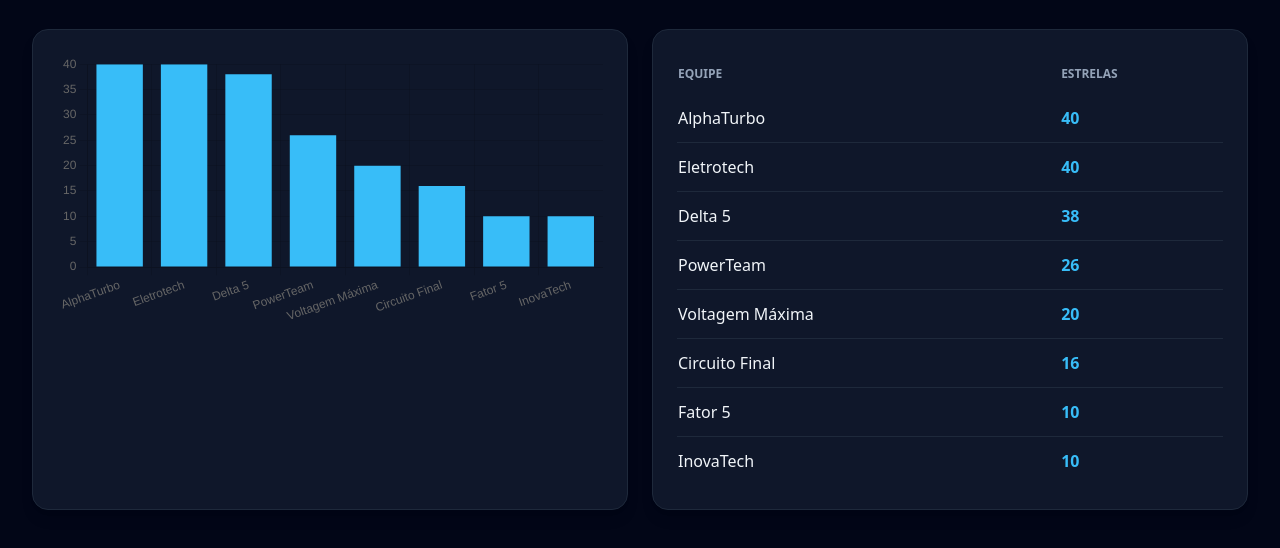
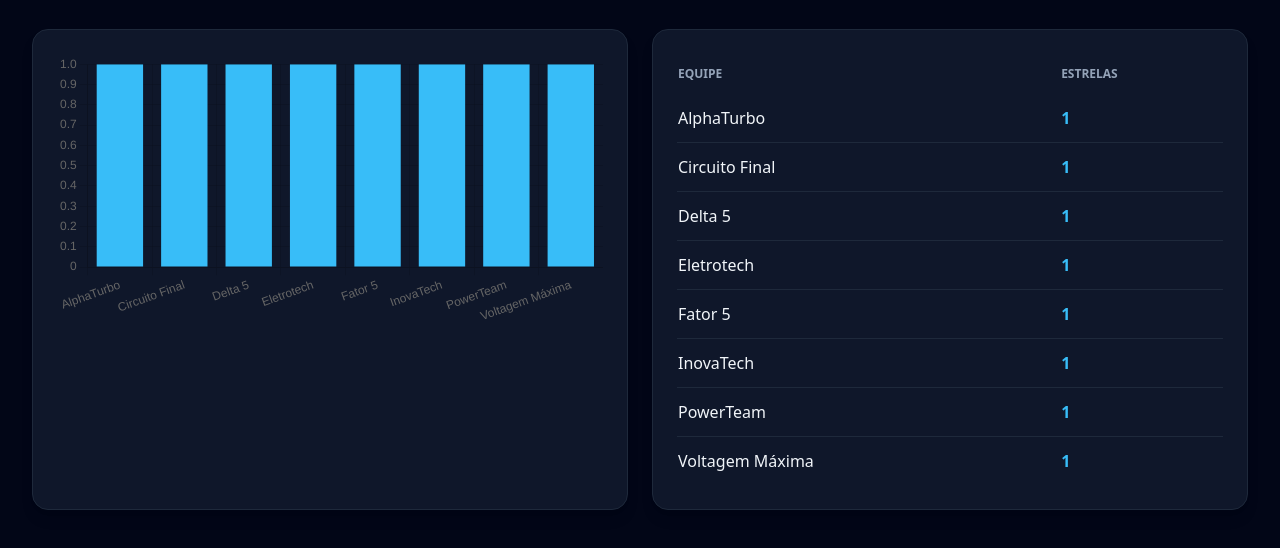
Before and after one commit to davimap/meu-dashboard-bi, a plain HTML site: page index.html in a window 1280 px wide. Shown: the part 226-774 px from the top of the page. Drawn offline with nearby package versions, Linux system fonts and the light colour scheme.

Commit message:
Update index.html

```diff
--- a/index.html
+++ b/index.html
@@ -38,14 +38,14 @@
     <script>
         // Dados embutidos da sua planilha
         const embeddedData = [
-            {"Estrelas":40,"Equipe":"AlphaTurbo"},
-            {"Estrelas":16,"Equipe":"Circuito Final"},
-            {"Estrelas":38,"Equipe":"Delta 5"},
-            {"Estrelas":40,"Equipe":"Eletrotech"},
-            {"Estrelas":10,"Equipe":"Fator 5"},
-            {"Estrelas":10,"Equipe":"InovaTech"},
-            {"Estrelas":26,"Equipe":"PowerTeam"},
-            {"Estrelas":20,"Equipe":"Voltagem Máxima"}
+            {"Estrelas":01,"Equipe":"AlphaTurbo"},
+            {"Estrelas":01,"Equipe":"Circuito Final"},
+            {"Estrelas":01,"Equipe":"Delta 5"},
+            {"Estrelas":01,"Equipe":"Eletrotech"},
+            {"Estrelas":01,"Equipe":"Fator 5"},
+            {"Estrelas":01,"Equipe":"InovaTech"},
+            {"Estrelas":01,"Equipe":"PowerTeam"},
+            {"Estrelas":01,"Equipe":"Voltagem Máxima"}
         ];
 
         function initDashboard() {
```
